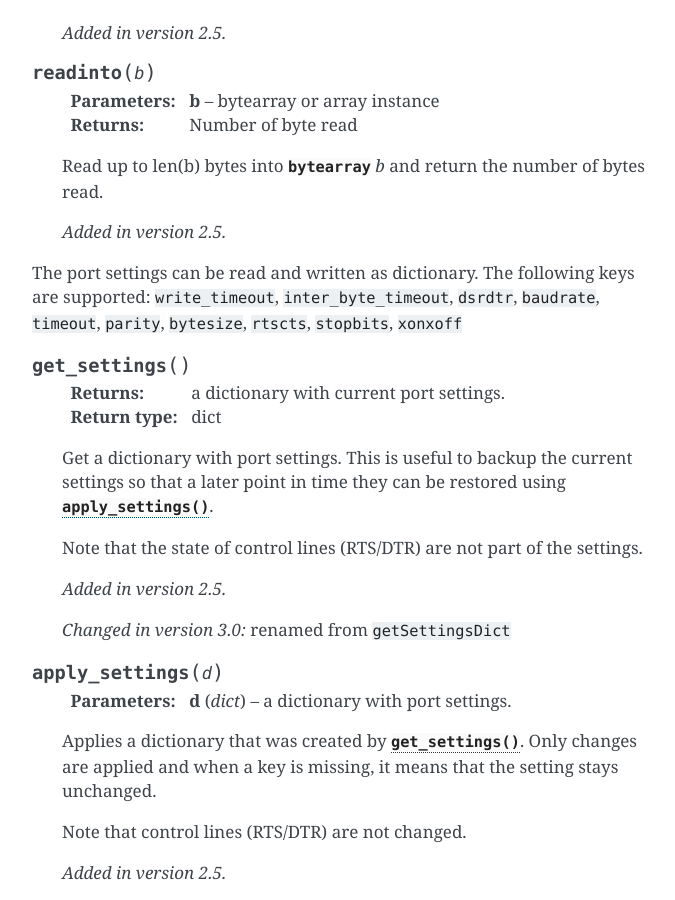
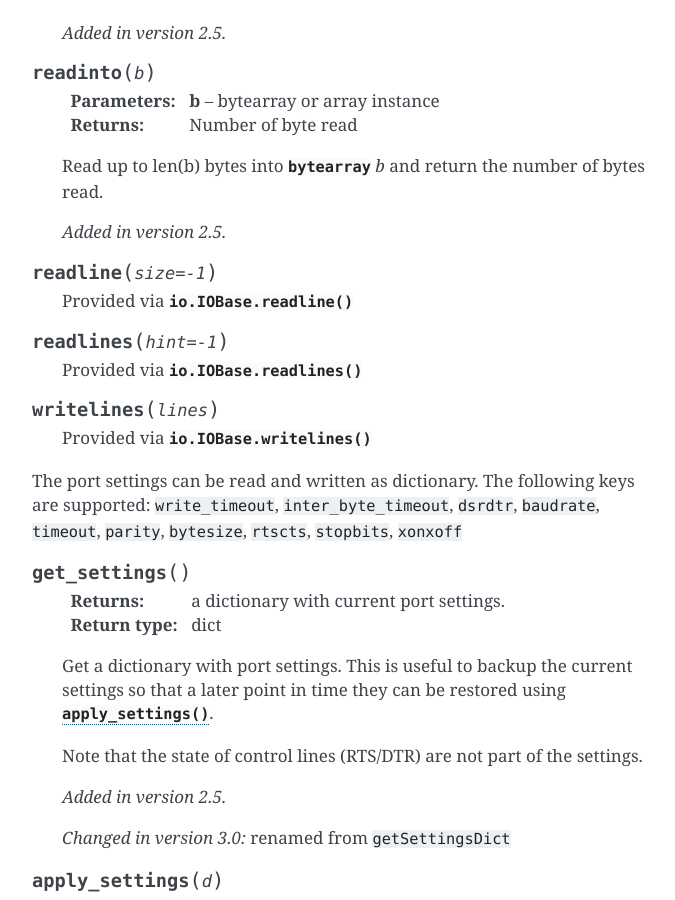
Before and after one commit to pyserial/pyserial, a Sphinx documentation site: the page built from documentation/pyserial_api.rst, in a window 1280 px wide and 900 px high, scrolled down 8511 px. Shown: the whole window, without its empty margins (418-1093 px from the left). Built offline with Sphinx 7.4.7, drawn with Linux system fonts in a browser that asks for light colours; some of the changed text lies outside the part shown.

Commit message:
docs: add notes for readline, readlines, writelines, IOBase
see #285

```diff
--- a/documentation/pyserial_api.rst
+++ b/documentation/pyserial_api.rst
@@ -465,6 +465,18 @@ Native ports
 
         .. versionadded:: 2.5
 
+    .. method:: readline(size=-1)
+
+        Provided via :meth:`io.IOBase.readline`
+
+    .. method:: readlines(hint=-1)
+
+        Provided via :meth:`io.IOBase.readlines`
+
+    .. method:: writelines(lines)
+
+        Provided via :meth:`io.IOBase.writelines`
+
     The port settings can be read and written as dictionary. The following
     keys are supported: ``write_timeout``, ``inter_byte_timeout``,
     ``dsrdtr``, ``baudrate``, ``timeout``, ``parity``, ``bytesize``,
@@ -706,8 +718,9 @@ Native ports
 
 
 Implementation detail: some attributes and functions are provided by the
-class :class:`SerialBase` and some by the platform specific class and
-others by the base class mentioned above.
+class :class:`serial.SerialBase` which inherits from :class:`io.RawIOBase`
+and some by the platform specific class and others by the base class
+mentioned above.
 
 
 RS485 support
```
Also changed, not shown: 1 other file.
